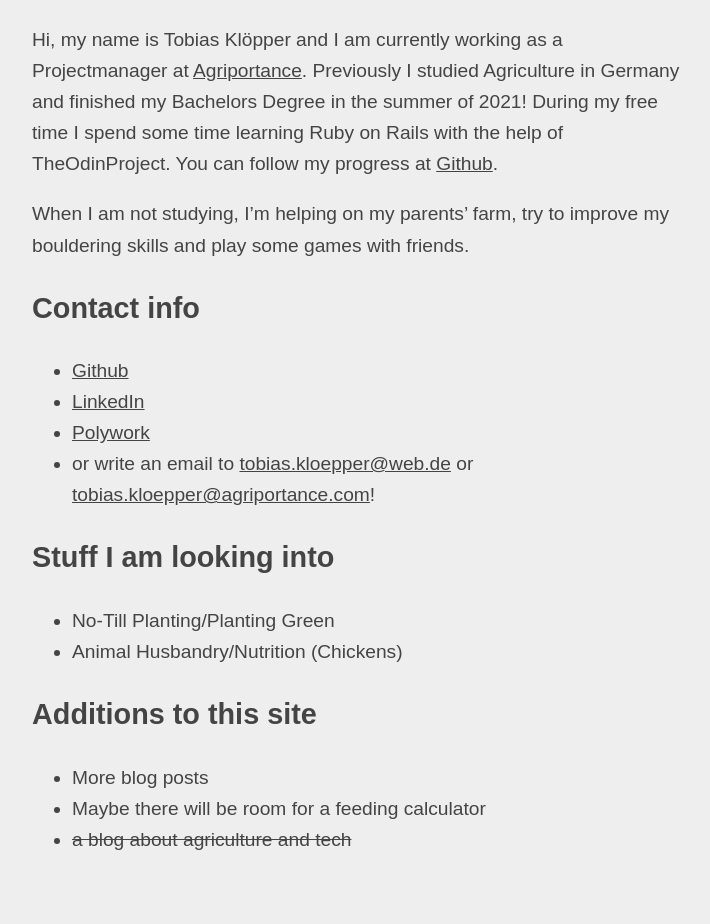
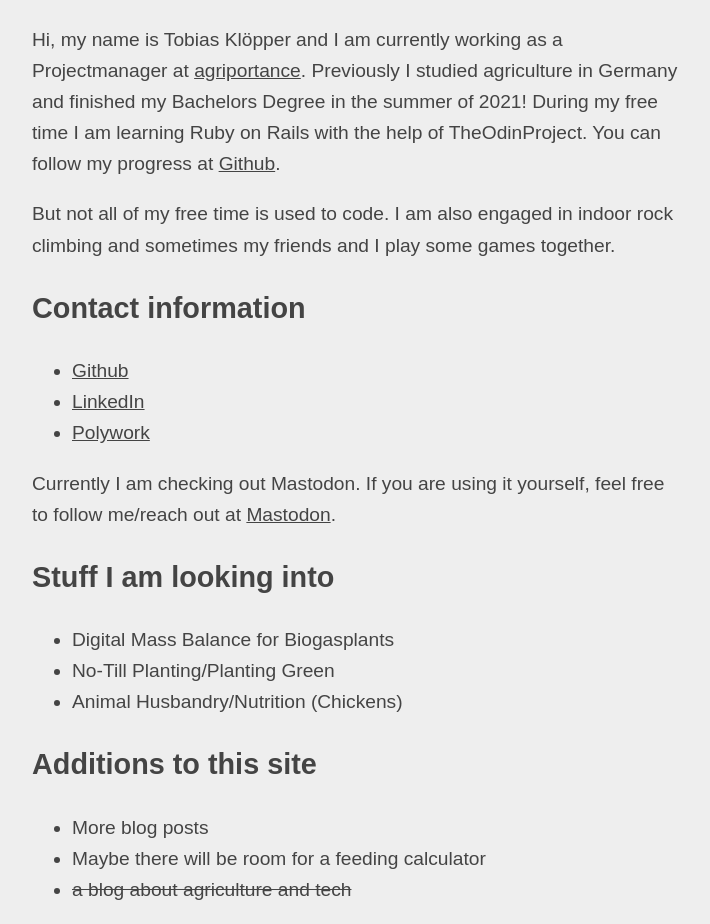
Before and after one commit to Friendscover/my-website, a Jekyll site: the page built from about.md, in a window 1280 px wide, cut to the strip 390-1314 px from the top of the page. Shown: the whole strip, without its empty margins (283-993 px from the left). Built offline with Jekyll 4.4.1, drawn with Linux system fonts in a browser that asks for light colours; before the commit the page ends 1264 px from its top, so only the background shows below that.

Commit message:
updated the about me section

```diff
--- a/about.md
+++ b/about.md
@@ -13,19 +13,21 @@
 
 <img src="https://avatars.githubusercontent.com/u/37114020?s=460&u=4d138f07b6d7214db31244226181ba42bc2388e7&v=4" alt="Tobias Klöppers Foto">
 
-Hi, my name is Tobias Klöpper and I am currently working as a Projectmanager at [Agriportance](https://agriportance.com/).
-Previously I studied Agriculture in Germany and finished my Bachelors Degree in the summer of 2021! During my free time I spend some time learning Ruby on Rails with the help of TheOdinProject. You can follow my progress at [Github](https://github.com/Friendscover).
+Hi, my name is Tobias Klöpper and I am currently working as a Projectmanager at [agriportance](https://agriportance.com/).
+Previously I studied agriculture in Germany and finished my Bachelors Degree in the summer of 2021! During my free time I am learning Ruby on Rails with the help of TheOdinProject. You can follow my progress at [Github](https://github.com/Friendscover).
 
-When I am not studying, I'm helping on my parents' farm, try to improve my bouldering skills and play some games with friends.
+But not all of my free time is used to code. I am also engaged in indoor rock climbing and sometimes my friends and I play some games together.
 
-## Contact info
+## Contact information
 - [Github](https://github.com/Friendscover)
 - [LinkedIn](https://www.linkedin.com/in/tobias-kl%C3%B6pper-b054701ba/)
 - [Polywork](https://www.polywork.com/friendscover)
-- or write an email to <tobias.kloepper@web.de> or <tobias.kloepper@agriportance.com>!
+
+Currently I am checking out Mastodon. If you are using it yourself, feel free to follow me/reach out at [Mastodon](https://mastodon.social/@friendscover).
 
 ## Stuff I am looking into
 
+- Digital Mass Balance for Biogasplants
 - No-Till Planting/Planting Green
 - Animal Husbandry/Nutrition (Chickens)
 
```
